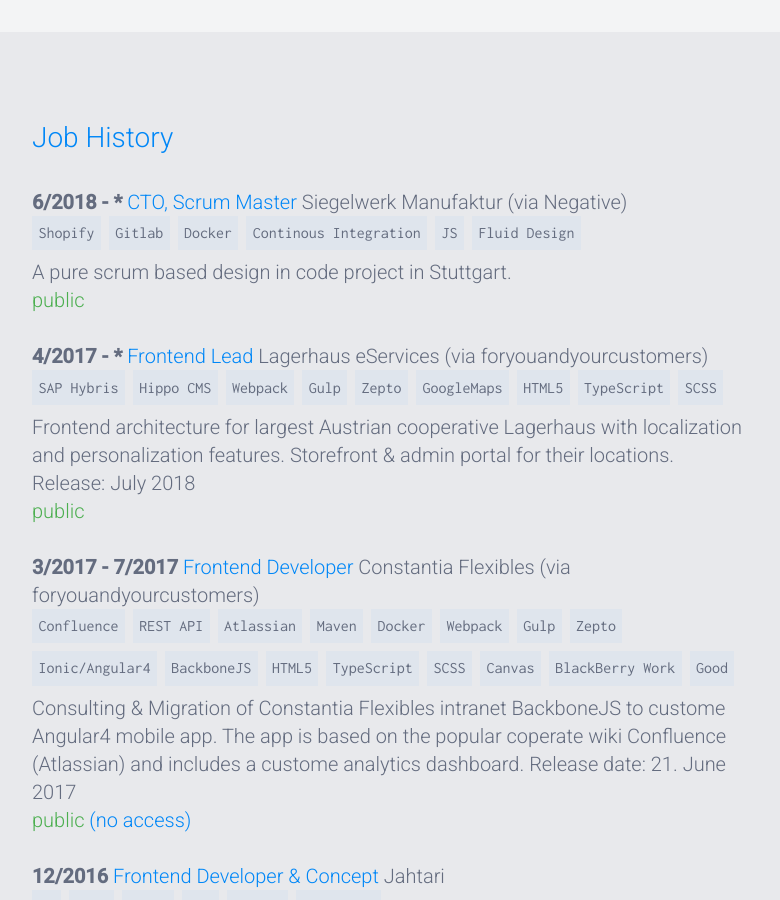
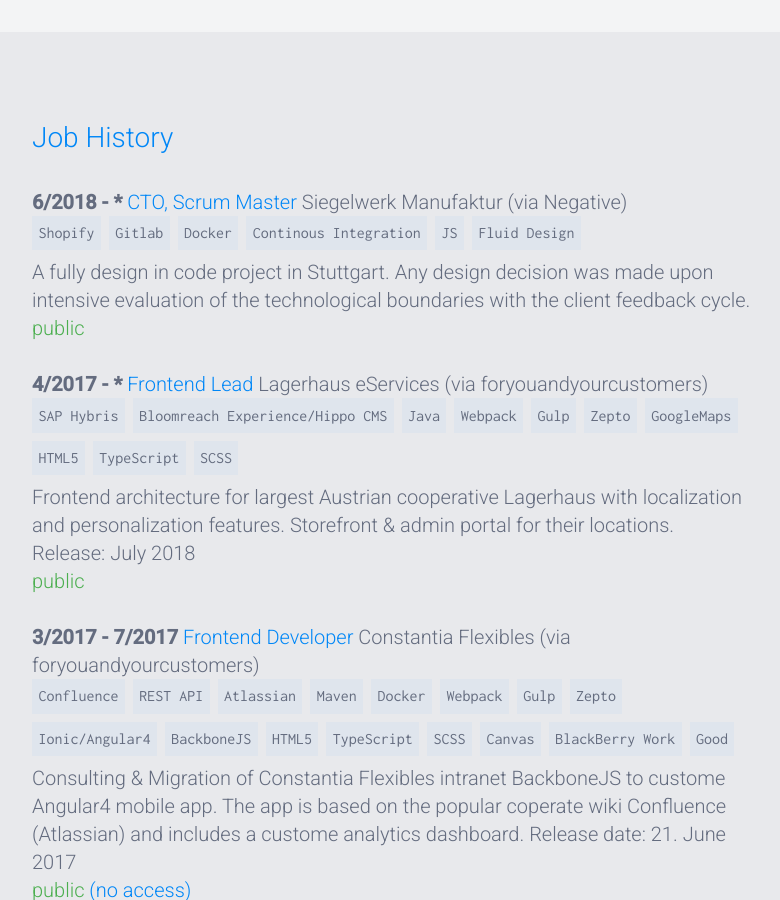
Before and after one commit to mandymozart/mandymozart, a Jekyll site: the page built from cv/index.html, in a window 1280 px wide and 900 px high, scrolled down 393 px. Shown: the whole window, without its empty margins (248-1028 px from the left). Built offline with Jekyll 4.4.1, drawn with Linux system fonts in a browser that asks for light colours; some of the changed text lies outside the part shown.

Commit message:
fixed descripitons, links and skills

```diff
--- a/cv/index.html
+++ b/cv/index.html
@@ -41,8 +41,9 @@ title: CV of Tilman Porschuetz
 							<span>JS</span>
 							<span>Fluid Design</span>
 						</span>
-						<span class="description">A pure scrum based design in code project in Stuttgart. </span>
-						<span class="status public"><a href="http://www.lagerhaus-shop.at">public</a> </span>
+						<span class="description">A fully design in code project in Stuttgart. Any design decision was made
+							upon intensive evaluation of the technological boundaries with the client feedback cycle.</span>
+						<span class="status public"><a href="http://swma.design">public</a> </span>
 						</p>
 
 						<p class="job">
@@ -52,7 +53,8 @@ title: CV of Tilman Porschuetz
 						<br />
 						<span class="techstack">
 							<span>SAP Hybris</span>
-							<span>Hippo CMS</span>
+							<span>Bloomreach Experience/Hippo CMS</span>
+							<span>Java</span>
 							<span>Webpack</span>
 							<span>Gulp</span>
 							<span>Zepto</span>
@@ -320,7 +322,7 @@ title: CV of Tilman Porschuetz
 						<h2>Skills</h2>
 
 						<p class="skills">
-							<span>Maven</span><span>Hippo CMS</span><span class="skill">UI/UX</span><span class="skill">SVG &amp; Canvas</span><span class="skill">3D visualization</span><span class="skill">3d.js</span><span class="skill">AngularJS</span><span class="skill">AngularJS2</span><span class="skill">CSS</span><span class="skill">SASS</span><span class="skill">LESS</span><span class="skill">Dart</span><span class="skill">database sytems</span><span class="skill">DVCS</span><span class="skill">real time graphics</span><span class="skill">Google Cloud</span><span class="skill">Google Maps</span><span class="skill">HTML5</span><span class="skill">JavaScript</span><span class="skill">JSON</span><span class="skill">Node.js</span><span class="skill">Photoshop</span><span class="skill">InVision</span><span class="skill">PHP</span><span class="skill">Polymer</span><span class="skill">project management</span><span class="skill">TypeScript</span><span class="skill">NGinx</span><span class="skill">PM 2</span><span class="skill">continous integration</span><span class="skill">web audio streaming</span><span class="skill">WebGL</span><span class="skill">Docker</span>
+							<span class="skill">C#</span><span class="skill">Unity</span><span class="skill">Java</span><span class="skill">Spring Boot</span><span class="skill">Maven</span><span class="skill">Bloomreach Experience/Hippo CMS</span><span class="skill">UI/UX</span><span class="skill">SVG &amp; Canvas</span><span class="skill">3D visualization</span><span class="skill">3d.js</span><span class="skill">AngularJS</span><span class="skill">AngularJS2</span><span class="skill">CSS</span><span class="skill">SASS</span><span class="skill">LESS</span><span class="skill">Dart</span><span class="skill">database sytems</span><span class="skill">DVCS</span><span class="skill">real time graphics</span><span class="skill">Google Cloud</span><span class="skill">Google Maps</span><span class="skill">HTML5</span><span class="skill">JavaScript</span><span class="skill">JSON</span><span class="skill">Node.js</span><span class="skill">Photoshop</span><span class="skill">InVision</span><span class="skill">PHP</span><span class="skill">Polymer</span><span class="skill">project management</span><span class="skill">TypeScript</span><span class="skill">NGinx</span><span class="skill">PM 2</span><span class="skill">continous integration</span><span class="skill">web audio streaming</span><span class="skill">WebGL</span><span class="skill">Docker</span>
 						</p>
 
 						<h2>Interests</h2>
```
